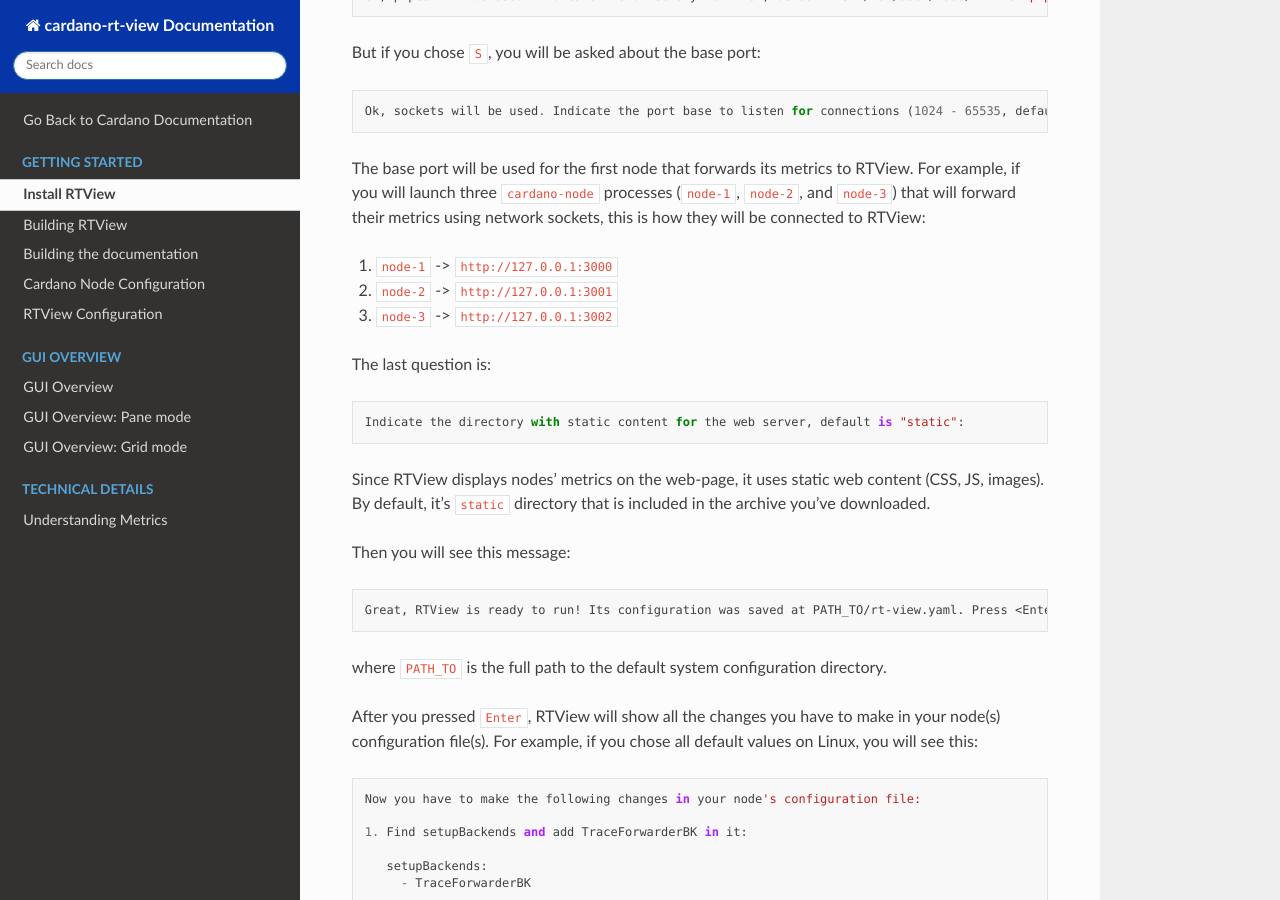
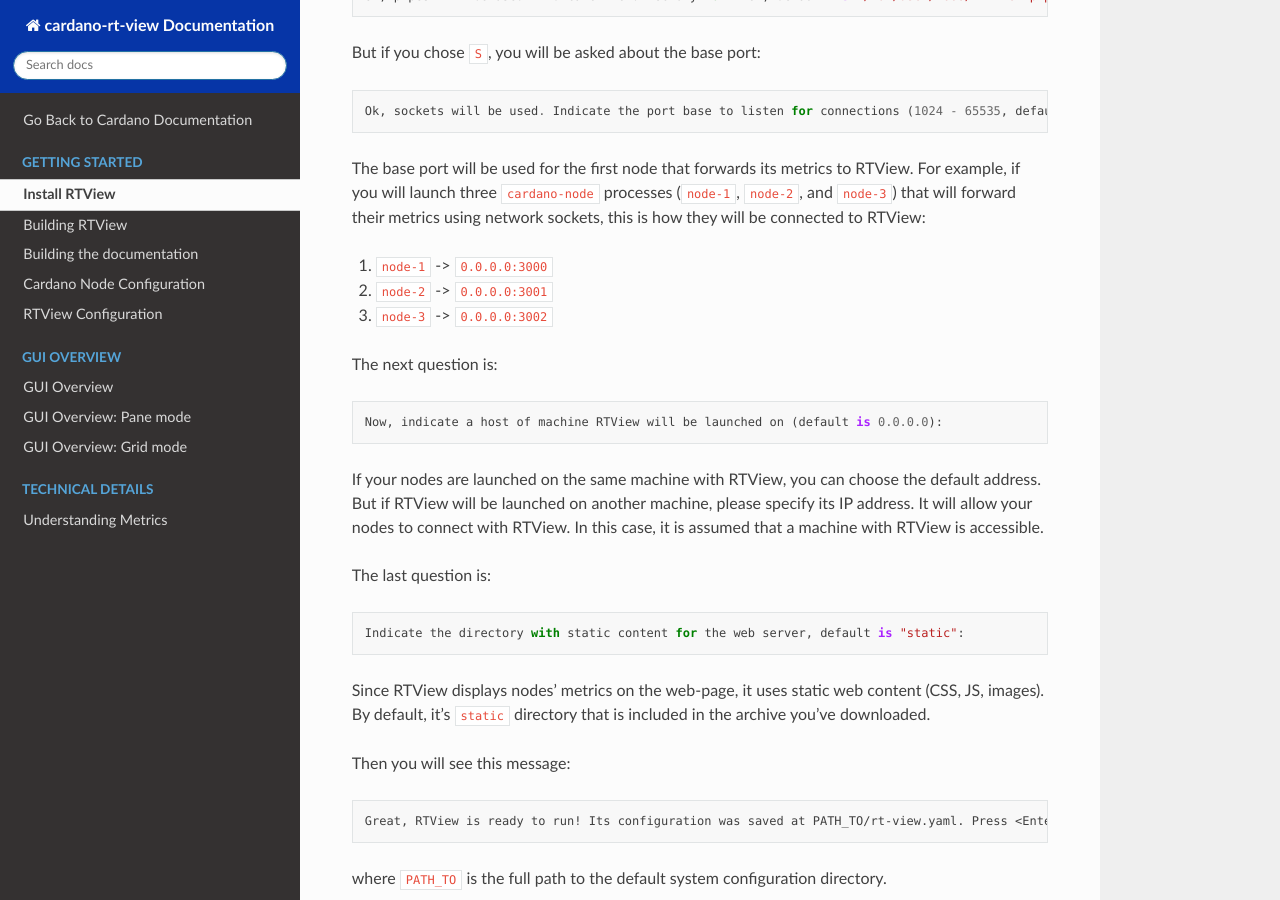
Before and after one commit to input-output-hk/cardano-rt-view, a Sphinx documentation site: the page built from doc/getting-started/install.md, in a window 1280 px wide and 900 px high, scrolled down 2207 px. Built offline with Sphinx 7.4.7 and the Read the Docs theme 2.0.0, drawn with Linux system fonts in a browser that asks for light colours.

Commit message:
CAD-2043: fix localhost for acceptor.

````diff
--- a/doc/getting-started/install.md
+++ b/doc/getting-started/install.md
@@ -94,9 +94,17 @@
 
 The base port will be used for the first node that forwards its metrics to RTView. For example, if you will launch three `cardano-node` processes (`node-1`, `node-2`, and `node-3`) that will forward their metrics using network sockets, this is how they will be connected to RTView:
 
-1. `node-1` -> `http://127.0.0.1:3000`
-1. `node-2` -> `http://127.0.0.1:3001`
-1. `node-3` -> `http://127.0.0.1:3002`
+1. `node-1` -> `0.0.0.0:3000`
+1. `node-2` -> `0.0.0.0:3001`
+1. `node-3` -> `0.0.0.0:3002`
+
+The next question is:
+
+```
+Now, indicate a host of machine RTView will be launched on (default is 0.0.0.0):
+```
+
+If your nodes are launched on the same machine with RTView, you can choose the default address. But if RTView will be launched on another machine, please specify its IP address. It will allow your nodes to connect with RTView. In this case, it is assumed that a machine with RTView is accessible.
 
 The last question is:
 
````
Also changed, not shown: 1 other file.
